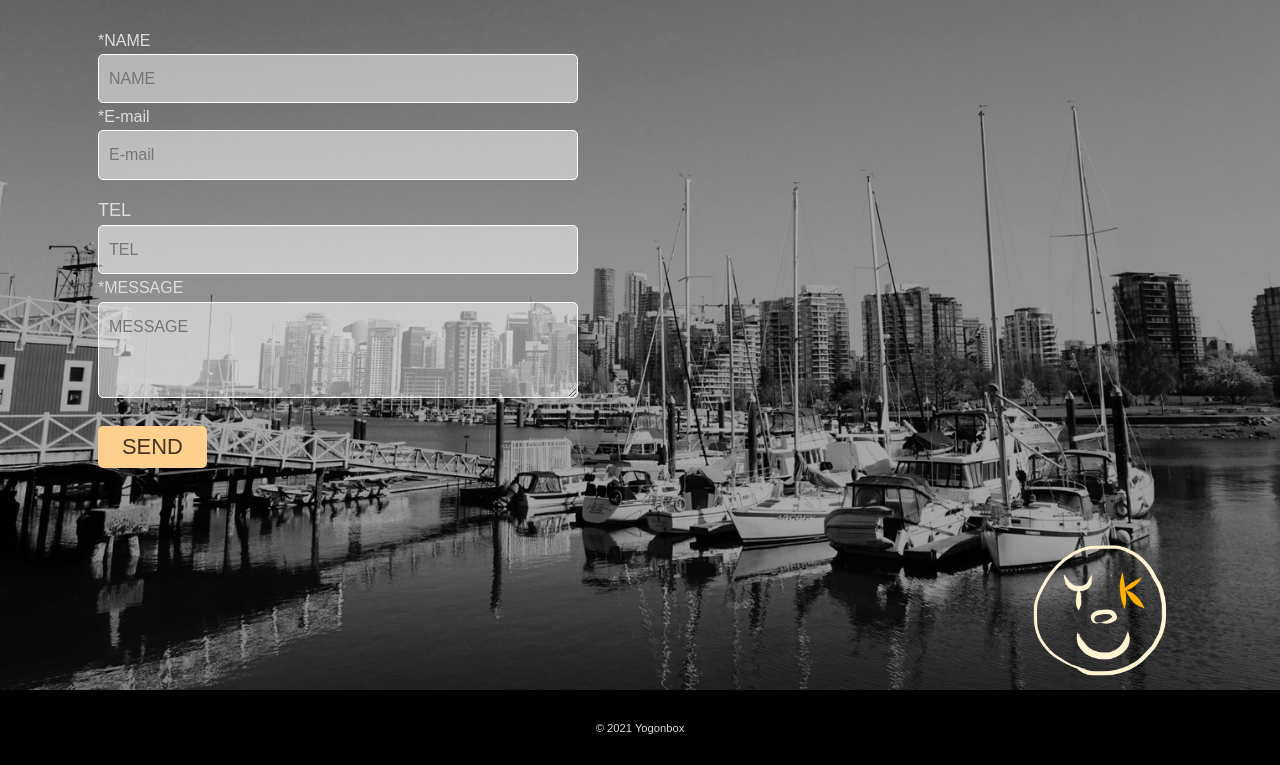
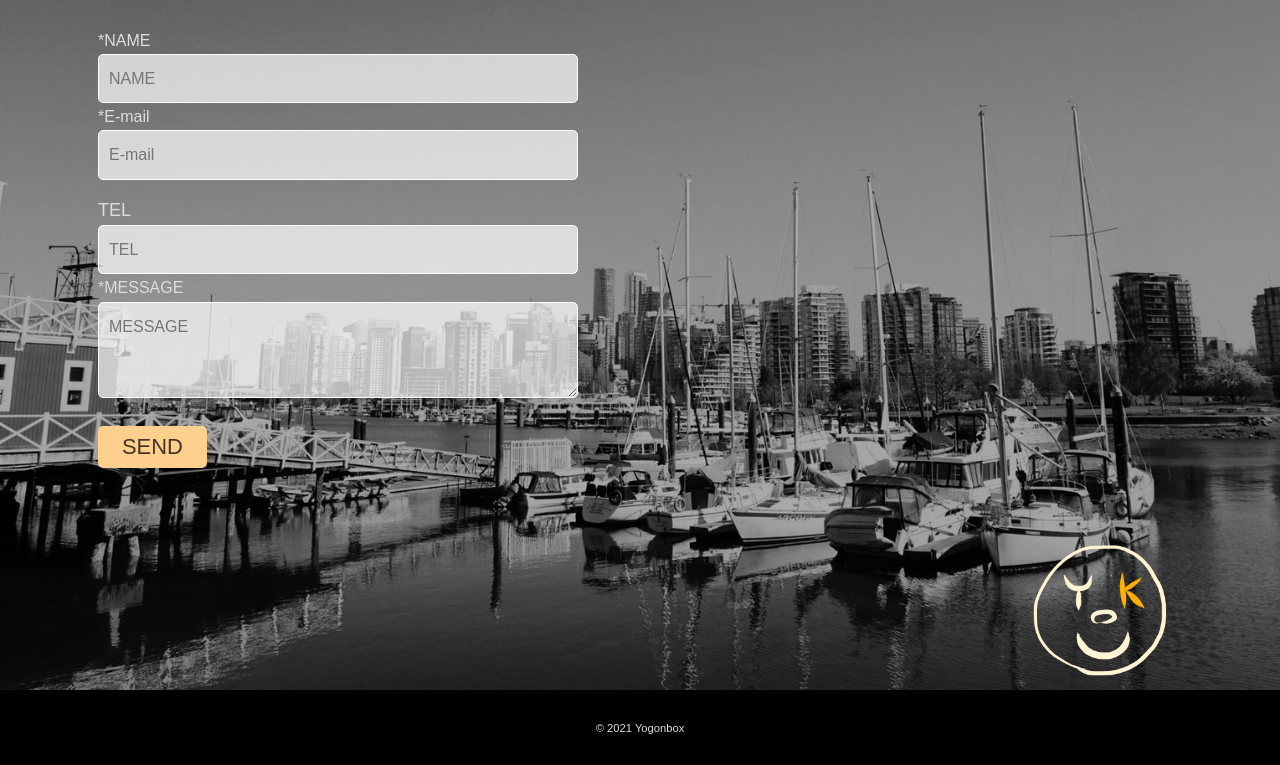
Before and after one commit to yogon-web/yogon-gallery, a plain HTML site: page index.html in a window 1280 px wide. Shown: the part 6014-6779 px from the top of the page. Drawn offline with nearby package versions, Linux system fonts and the light colour scheme; some packages are replaced by stand-ins of ours; a web font is replaced by a local one.

Commit message:
Update style.css

```diff
--- a/style.css
+++ b/style.css
@@ -886,7 +886,7 @@ input[type="text"],
 input[type="email"],
 input[type="tel"],
 textarea {
-    background: rgba(255,255,255,.5);
+    background: rgba(255,255,255,.7);
     border: 1px #fff solid;
     border-radius: 5px;
     padding: 10px;
```
